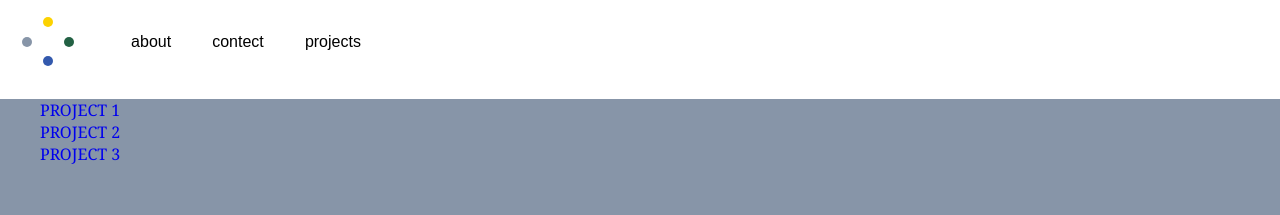
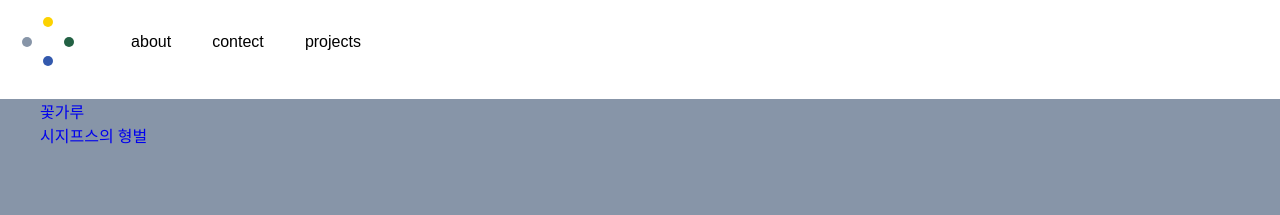
Before and after one commit to DongwookJeong/portfolio, a React (Create React App) app in the folder my-portfolio/: page /projects in a window 1280 px wide. Shown: the top 215 px of the page. Built offline with nearby package versions, Linux system fonts and the light colour scheme.

Commit message:
리스트 페이지와 같은 projects 파일에 로컬 json 파일불러오기 성공

```diff
--- a/my-portfolio/src/App.js
+++ b/my-portfolio/src/App.js
@@ -5,7 +5,6 @@ import Contect from "./pages/Contect";
 import HeadLayout from "./HeadLayout";
 import Project from "./pages/Project";
 import Projects from "./pages/Projects";
-
 const App = () => {
   return (
     <Routes>
--- a/my-portfolio/src/pages/Projects.js
+++ b/my-portfolio/src/pages/Projects.js
@@ -1,6 +1,6 @@
 import { Link } from "react-router-dom";
 import styled from "styled-components";
-
+import ProjectData from "../localdb/ProjectData.json";
 /*
 $main: #fcd201;
 $sub: #3359ad;
@@ -21,21 +21,13 @@ const LinkStyle = {
 const Projects = () => {
   return (
     <ProjectsMain>
-      <ListStyle>
-        <Link style={LinkStyle} to="/projects/1">
-          PROJECT 1
-        </Link>
-      </ListStyle>
-      <ListStyle>
-        <Link style={LinkStyle} to="/projects/2">
-          PROJECT 2
-        </Link>
-      </ListStyle>
-      <ListStyle>
-        <Link style={LinkStyle} to="/projects/3">
-          PROJECT 3
-        </Link>
-      </ListStyle>
+      {ProjectData.data.map((id) => (
+        <ListStyle key={id}>
+          <Link style={LinkStyle} to="/projects/1">
+            {id.title}
+          </Link>
+        </ListStyle>
+      ))}
     </ProjectsMain>
   );
 };
```
Also changed, not shown: my-portfolio/src/localdb/ProjectData.json (renamed from my-portfolio/ProjectData.json).
